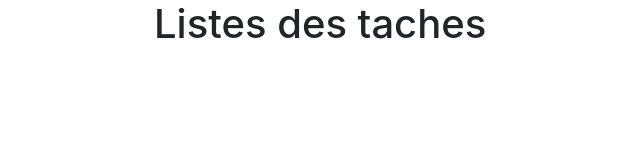
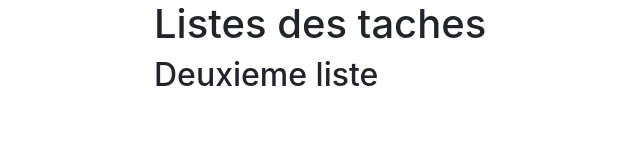
Before and after one commit to halo972/JqueryToDolist, a website: page index.html in a window 1280 px wide. Shown: the whole page, without its empty margins (181-821 px from the left). Drawn offline with nearby package versions, Linux system fonts and the light colour scheme.

Commit message:
version 3

```diff
--- a/index.html
+++ b/index.html
@@ -13,6 +13,7 @@
     <div class="row justify-content-center">
         <div class="col-6">
             <h1>Listes des taches</h1>
+            <h2>Deuxieme liste </h2>
         </div>
     </div>
 
```
